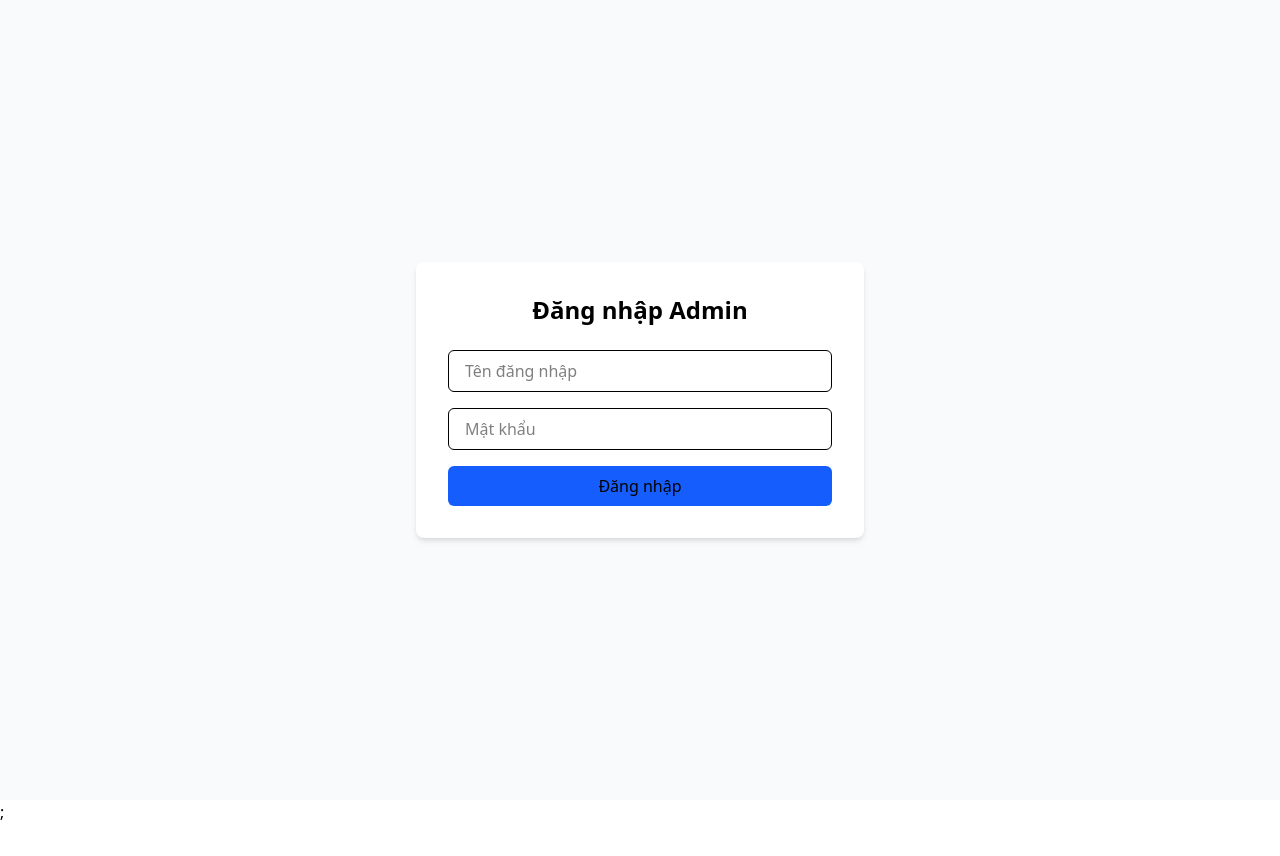
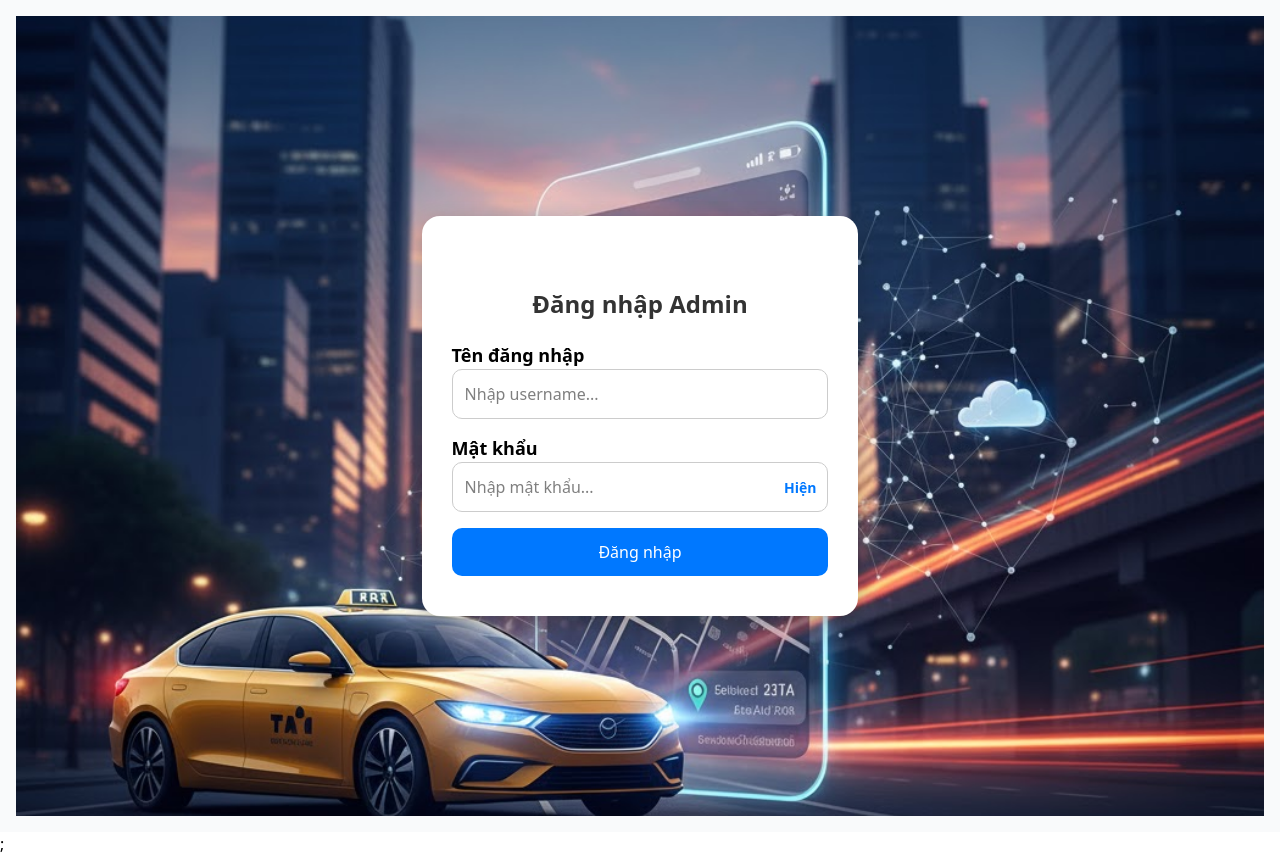
Before and after one commit to codenhenhe/Taxi-Management, a React (Vite) app in the folder frontend/: page /login in a window 1280 px wide. Before the commit the page ends 824 px from the top, so only its background shows below. Built offline with nearby package versions, Linux system fonts and the light colour scheme.

Commit message:
Them css cho login

```diff
--- /dev/null
+++ b/frontend/src/Login.css
@@ -0,0 +1,114 @@
+/* Nền toàn trang */
+.login-background {
+    width: 100vw;
+    height: 100vh;
+    display: flex;
+    justify-content: center;
+    align-items: center;
+    background: url("../src/assets/background.jpg") no-repeat center / cover;
+}
+
+/* Khung form */
+.login-container {
+    width: 35%;
+    height: 400px;
+    padding: 70px 30px;;
+    border-radius: 18px;
+    box-shadow: 0 8px 22px rgba(0, 0, 0, 0.25);
+    animation: fadeInUp 0.7s ease;
+    background-color: rgba(255, 255, 255, 1.0);
+}
+
+.title {
+    text-align: center;
+    margin-bottom: 20px;
+    font-size: 24px;
+    font-weight: bold;
+    color: #333;
+}
+
+/* Input */
+.input-group {
+    margin-bottom: 16px;
+
+}
+
+.input-group label {
+    font-weight: 600;
+    display: block;
+    font-size: 18px;
+}
+
+.input-group input {
+    width: 100%;
+    padding: 12px;
+    border-radius: 10px;
+    border: 1px solid #ccc;
+    transition: 0.2s;
+}
+
+.input-group input:focus {
+    border-color: #0078ff;
+    box-shadow: 0 0 6px rgba(0, 120, 255, 0.3);
+}
+
+/* Password wrapper */
+.password-wrapper {
+    position: relative;
+}
+
+.toggle-btn {
+    position: absolute;
+    top: 50%;
+    right: 12px;
+    transform: translateY(-50%);
+    background: none;
+    border: none;
+    font-size: 14px;
+    color: #0078ff;
+    cursor: pointer;
+    font-weight: 600;
+}
+
+/* Button login */
+.login-btn {
+    width: 100%;
+    padding: 12px;
+    background: #0078ff;
+    color: white;
+    font-size: 16px;
+    border: none;
+    border-radius: 10px;
+    cursor: pointer;
+    transition: 0.2s;
+}
+
+.login-btn:hover {
+    background: #005fd1;
+}
+
+/* Animation mở form */
+@keyframes fadeInUp {
+    from {
+        opacity: 0;
+        transform: translateY(25px);
+    }
+
+    to {
+        opacity: 1;
+        transform: translateY(0);
+    }
+}
+
+.form-error {
+    color: #ff4d4d;
+    /* Màu đỏ cho lỗi */
+    background-color: #ffeaea;
+    /* Nền hồng nhạt */
+    border: 1px solid #ff4d4d;
+    padding: 10px;
+    border-radius: 5px;
+    text-align: center;
+    margin-bottom: 15px;
+    /* Khoảng cách với input bên dưới */
+}
--- a/frontend/src/index.css
+++ b/frontend/src/index.css
@@ -76,3 +76,23 @@ button:focus-visible {
     background-color: #f9f9f9;
   }
 } */
+
+@keyframes fadeIn {
+  0% {
+    opacity: 0;
+  }
+
+  100% {
+    opacity: 1;
+  }
+}
+
+@keyframes slideDown {
+  0% {
+    transform: translateY(-10px);
+  }
+
+  100% {
+    transform: translateY(0);
+  }
+}
--- a/frontend/src/pages/LoginPage.jsx
+++ b/frontend/src/pages/LoginPage.jsx
@@ -1,19 +1,38 @@
-// src/pages/LoginPage.jsx
-import { useState } from "react";
+import React, { useState } from "react";
 import { useNavigate } from "react-router-dom";
 import { useAuthStore } from "../store/authStore";
+import "../Login.css";
 
 export default function LoginPage() {
   const [tenDangNhap, setTenDangNhap] = useState("");
   const [matKhau, setMatKhau] = useState("");
   const [error, setError] = useState("");
   const [loading, setLoading] = useState(false);
+  const [showPassword, setShowPassword] = useState(false);
 
   const login = useAuthStore((state) => state.login);
   const navigate = useNavigate();
 
+  const togglePassword = () => setShowPassword(!showPassword);
+
   const handleSubmit = async (e) => {
     e.preventDefault();
+
+    // 1. Tự kiểm tra xem có rỗng không
+    if (!tenDangNhap && !matKhau) {
+      setError("Vui lòng nhập Tên đăng nhập và Mật khẩu.");
+      return;
+    }
+    if (!tenDangNhap) {
+      setError("Vui lòng nhập thêm Tên đăng nhập.");
+      return;
+    }
+    if (!matKhau) {
+      setError("Vui lòng nhập thêm Mật khẩu.");
+      return;
+    }
+
+    // Nếu không rỗng, tiếp tục như bình thường
     setError("");
     setLoading(true);
 
@@ -38,34 +57,56 @@ export default function LoginPage() {
   };
 
   return (
-    <div className="bg-white p-8 rounded-lg shadow-md w-full max-w-md">
-      <h2 className="text-2xl font-bold text-center mb-6">Đăng nhập Admin</h2>
+    <div className="login-background">
+      {/* Thêm noValidate để tắt pop-up mặc định của trình duyệt */}
+      <form
+        className="login-container fade-in"
+        onSubmit={handleSubmit}
+        noValidate
+      >
+        <h2 className="title">Đăng nhập Admin</h2>
+
         {error && (
-        <p className="text-red-500 text-sm text-center mb-4">{error}</p>
+          <p className="form-error">{error}</p>
         )}
-      <form onSubmit={handleSubmit} className="space-y-4">
+
+        <div className="input-group">
+          <label>Tên đăng nhập</label>
           <input
             type="text"
-          placeholder="Tên đăng nhập"
+            placeholder="Nhập username..."
             value={tenDangNhap}
             onChange={(e) => setTenDangNhap(e.target.value)}
-          className="w-full px-4 py-2 border rounded-md focus:outline-none focus:ring-2 focus:ring-blue-500"
             required
             autoComplete="username"
           />
+        </div>
+
+        <div className="input-group">
+          <label>Mật khẩu</label>
+          <div className="password-wrapper">
             <input
-          type="password"
-          placeholder="Mật khẩu"
+              type={showPassword ? "text" : "password"}
+              placeholder="Nhập mật khẩu..."
               value={matKhau}
               onChange={(e) => setMatKhau(e.target.value)}
-          className="w-full px-4 py-2 border rounded-md focus:outline-none focus:ring-2 focus:ring-blue-500"
               required
               autoComplete="current-password"
             />
             <button
+              type="button"
+              className="toggle-btn"
+              onClick={togglePassword}
+            >
+              {showPassword ? "Ẩn" : "Hiện"}
+            </button>
+          </div>
+        </div>
+
+        <button
           type="submit"
+          className="login-btn"
           disabled={loading}
-          className="w-full bg-blue-600 py-2 rounded-md hover:bg-blue-700 disabled:opacity-50"
         >
           {loading ? "Đang đăng nhập..." : "Đăng nhập"}
         </button>
```
Also changed, not shown: frontend/src/assets/background.jpg (added), 1 other file (tests, documents, lock files or other folders). Lines whose indentation alone changed are shown as unchanged.
